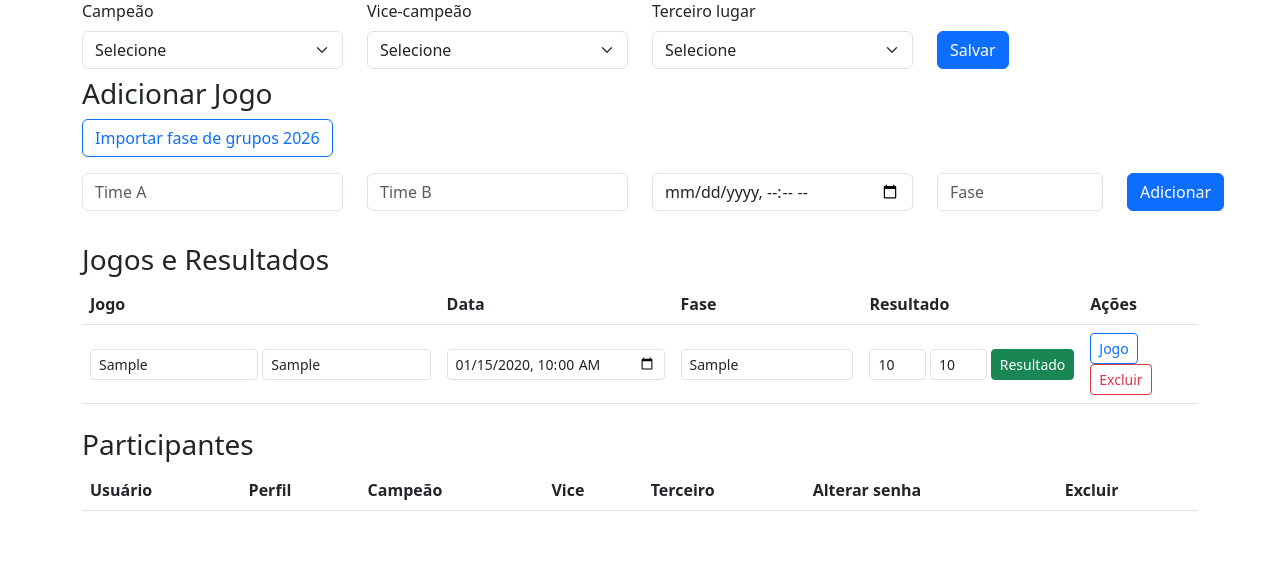
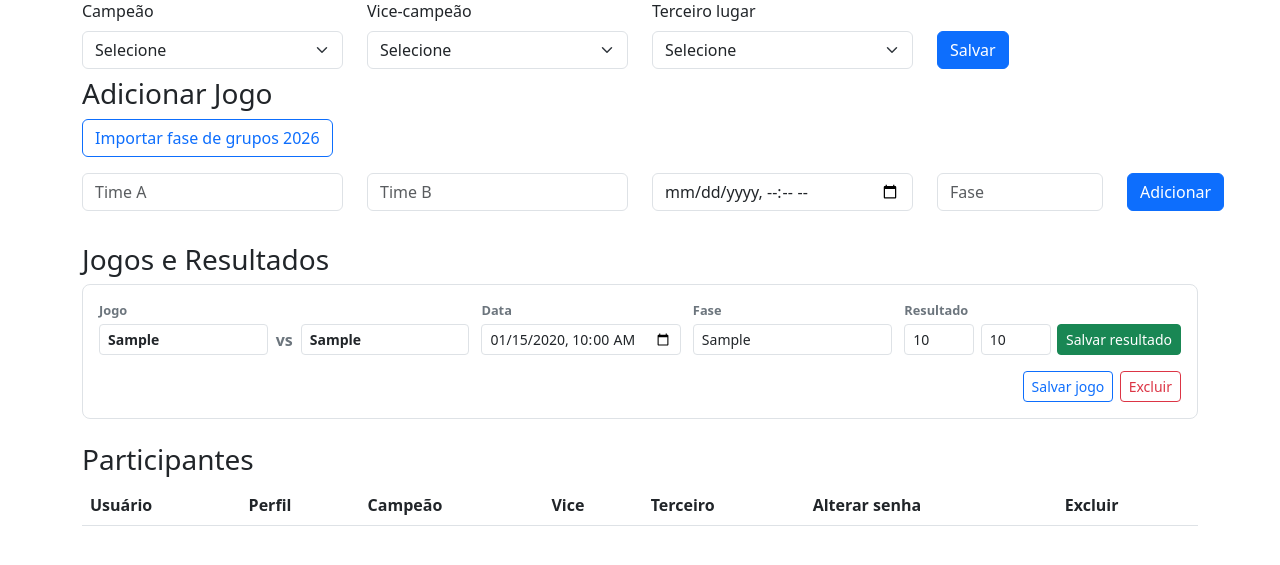
Before and after one commit to SteinVogel/bolao-copa-2026, a Flask app: page /admin in a window 1280 px wide. Shown: the part 169-734 px from the top of the page. Run offline with Flask 3, Linux system fonts and the light colour scheme; a user stored in the database is signed in; tables that the repository leaves empty hold one stand-in row (values such as "Sample post"); lists and menus that the app fills with data are empty.

Commit message:
Melhorar visual dos jogos no admin

```diff
--- a/templates/admin.html
+++ b/templates/admin.html
@@ -1,6 +1,101 @@
 {% extends "base.html" %}
 
 {% block content %}
+<style>
+    .admin-games {
+        display: grid;
+        gap: 0.85rem;
+    }
+
+    .admin-game {
+        border: 1px solid #dee2e6;
+        border-radius: 8px;
+        padding: 1rem;
+        background: #fff;
+    }
+
+    .admin-game-main {
+        display: grid;
+        grid-template-columns: minmax(260px, 1.3fr) minmax(190px, 0.7fr) minmax(190px, 0.7fr) auto;
+        gap: 0.75rem;
+        align-items: end;
+    }
+
+    .admin-game-title {
+        display: grid;
+        grid-template-columns: minmax(0, 1fr) auto minmax(0, 1fr);
+        gap: 0.5rem;
+        align-items: center;
+    }
+
+    .admin-game-title .form-control {
+        min-width: 0;
+        font-weight: 600;
+    }
+
+    .admin-game-versus {
+        color: #6c757d;
+        font-weight: 700;
+        text-align: center;
+    }
+
+    .admin-result-form {
+        display: grid;
+        grid-template-columns: 70px 70px auto;
+        gap: 0.4rem;
+    }
+
+    .admin-game-actions {
+        display: flex;
+        gap: 0.4rem;
+        justify-content: flex-end;
+    }
+
+    .admin-field-label {
+        color: #6c757d;
+        display: block;
+        font-size: 0.8rem;
+        font-weight: 700;
+        margin-bottom: 0.25rem;
+    }
+
+    @media (max-width: 991.98px) {
+        .admin-game-main {
+            grid-template-columns: 1fr;
+            align-items: stretch;
+        }
+
+        .admin-game-title {
+            grid-template-columns: 1fr;
+        }
+
+        .admin-game-versus {
+            text-align: left;
+        }
+
+        .admin-result-form {
+            grid-template-columns: 1fr 1fr;
+        }
+
+        .admin-result-form .btn {
+            grid-column: 1 / -1;
+        }
+
+        .admin-game-actions {
+            justify-content: stretch;
+        }
+
+        .admin-game-actions .btn,
+        .admin-game-actions form {
+            flex: 1;
+        }
+
+        .admin-game-actions form .btn {
+            width: 100%;
+        }
+    }
+</style>
+
 <h2>Painel Administrativo</h2>
 
 <h3>Classificação Final Oficial</h3>
@@ -67,51 +162,51 @@
 </form>
 
 <h3 class="mt-4">Jogos e Resultados</h3>
-<table class="table align-middle">
-    <thead>
-        <tr>
-            <th>Jogo</th>
-            <th>Data</th>
-            <th>Fase</th>
-            <th>Resultado</th>
-            <th>Ações</th>
-        </tr>
-    </thead>
-    <tbody>
-        {% for game in games %}
-        {% set result = game.results[0] if game.results else None %}
-        <tr>
-            <td>
+<div class="admin-games">
+    {% for game in games %}
+    {% set result = game.results[0] if game.results else None %}
+    <section class="admin-game">
+        <div class="admin-game-main">
+            <div>
+                <span class="admin-field-label">Jogo</span>
                 <form id="game-form-{{ game.id }}" method="POST" action="{{ url_for('update_game', game_id=game.id) }}">
-                    <div class="d-flex gap-1">
-                        <input type="text" class="form-control form-control-sm" name="team_a" value="{{ game.team_a }}" required>
-                        <input type="text" class="form-control form-control-sm" name="team_b" value="{{ game.team_b }}" required>
+                    <div class="admin-game-title">
+                        <input type="text" class="form-control form-control-sm" name="team_a" value="{{ game.team_a }}" aria-label="Time A" required>
+                        <span class="admin-game-versus">vs</span>
+                        <input type="text" class="form-control form-control-sm" name="team_b" value="{{ game.team_b }}" aria-label="Time B" required>
                     </div>
                 </form>
-            </td>
-            <td>
-                <input form="game-form-{{ game.id }}" type="datetime-local" class="form-control form-control-sm" name="date" value="{{ game.date.strftime('%Y-%m-%dT%H:%M') }}" required>
-            </td>
-            <td>
-                <input form="game-form-{{ game.id }}" type="text" class="form-control form-control-sm" name="phase" value="{{ game.phase }}" required>
-            </td>
-            <td>
-                <form method="POST" action="{{ url_for('add_result', game_id=game.id) }}" class="d-flex gap-1">
-                    <input type="number" class="form-control form-control-sm" name="score_a" value="{{ result.score_a if result else '' }}" placeholder="A" required style="max-width:70px;">
-                    <input type="number" class="form-control form-control-sm" name="score_b" value="{{ result.score_b if result else '' }}" placeholder="B" required style="max-width:70px;">
-                    <button type="submit" class="btn btn-sm btn-success">Resultado</button>
+            </div>
+
+            <div>
+                <label class="admin-field-label" for="game-date-{{ game.id }}">Data</label>
+                <input form="game-form-{{ game.id }}" id="game-date-{{ game.id }}" type="datetime-local" class="form-control form-control-sm" name="date" value="{{ game.date.strftime('%Y-%m-%dT%H:%M') }}" required>
+            </div>
+
+            <div>
+                <label class="admin-field-label" for="game-phase-{{ game.id }}">Fase</label>
+                <input form="game-form-{{ game.id }}" id="game-phase-{{ game.id }}" type="text" class="form-control form-control-sm" name="phase" value="{{ game.phase }}" required>
+            </div>
+
+            <div>
+                <span class="admin-field-label">Resultado</span>
+                <form method="POST" action="{{ url_for('add_result', game_id=game.id) }}" class="admin-result-form">
+                    <input type="number" class="form-control form-control-sm" name="score_a" value="{{ result.score_a if result else '' }}" min="0" placeholder="A" aria-label="Gols do time A" required>
+                    <input type="number" class="form-control form-control-sm" name="score_b" value="{{ result.score_b if result else '' }}" min="0" placeholder="B" aria-label="Gols do time B" required>
+                    <button type="submit" class="btn btn-sm btn-success">Salvar resultado</button>
                 </form>
-            </td>
-            <td>
-                <button form="game-form-{{ game.id }}" type="submit" class="btn btn-sm btn-outline-primary">Jogo</button>
-                <form method="POST" action="{{ url_for('delete_game', game_id=game.id) }}" class="d-inline" onsubmit="return confirm('Excluir este jogo e seus palpites?');">
-                    <button type="submit" class="btn btn-sm btn-outline-danger">Excluir</button>
-                </form>
-            </td>
-        </tr>
-        {% endfor %}
-    </tbody>
-</table>
+            </div>
+        </div>
+
+        <div class="admin-game-actions mt-3">
+            <button form="game-form-{{ game.id }}" type="submit" class="btn btn-sm btn-outline-primary">Salvar jogo</button>
+            <form method="POST" action="{{ url_for('delete_game', game_id=game.id) }}" onsubmit="return confirm('Excluir este jogo e seus palpites?');">
+                <button type="submit" class="btn btn-sm btn-outline-danger">Excluir</button>
+            </form>
+        </div>
+    </section>
+    {% endfor %}
+</div>
 
 <h3 class="mt-4">Participantes</h3>
 <div class="table-responsive">
```
